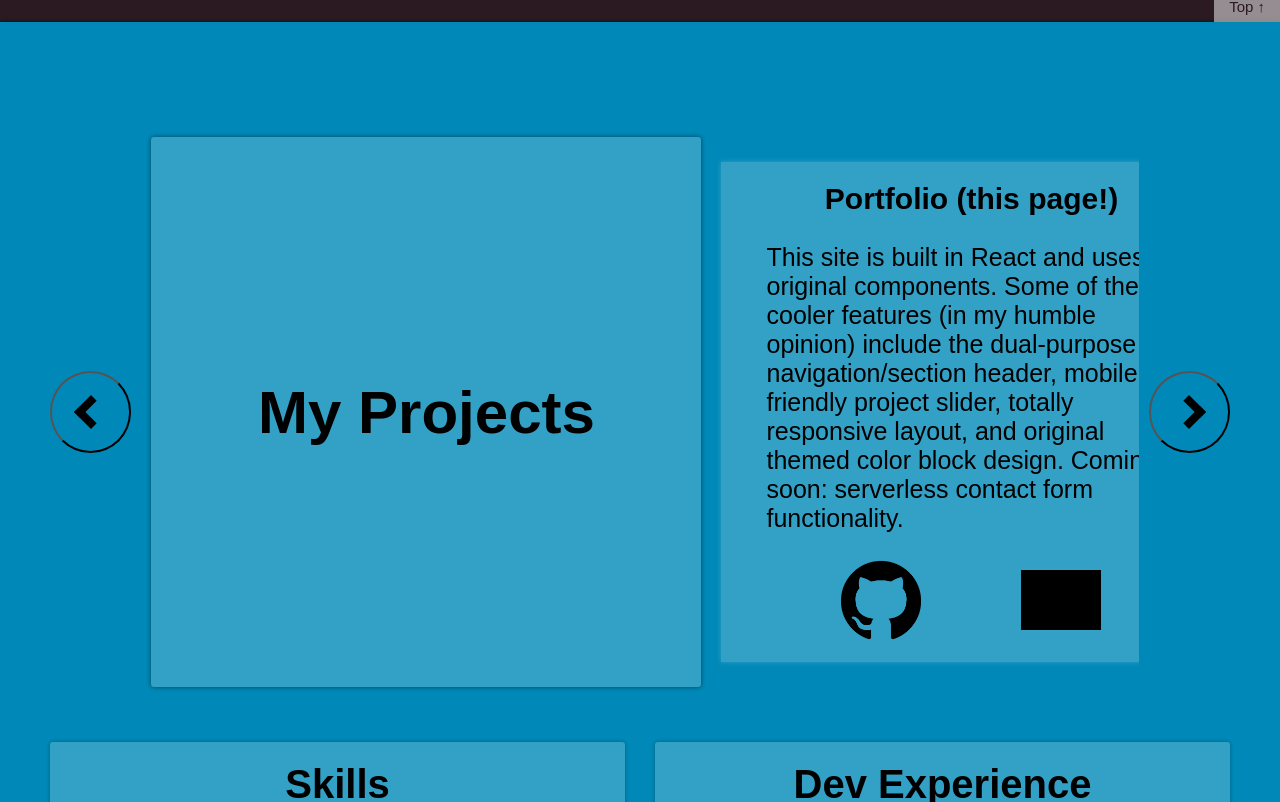
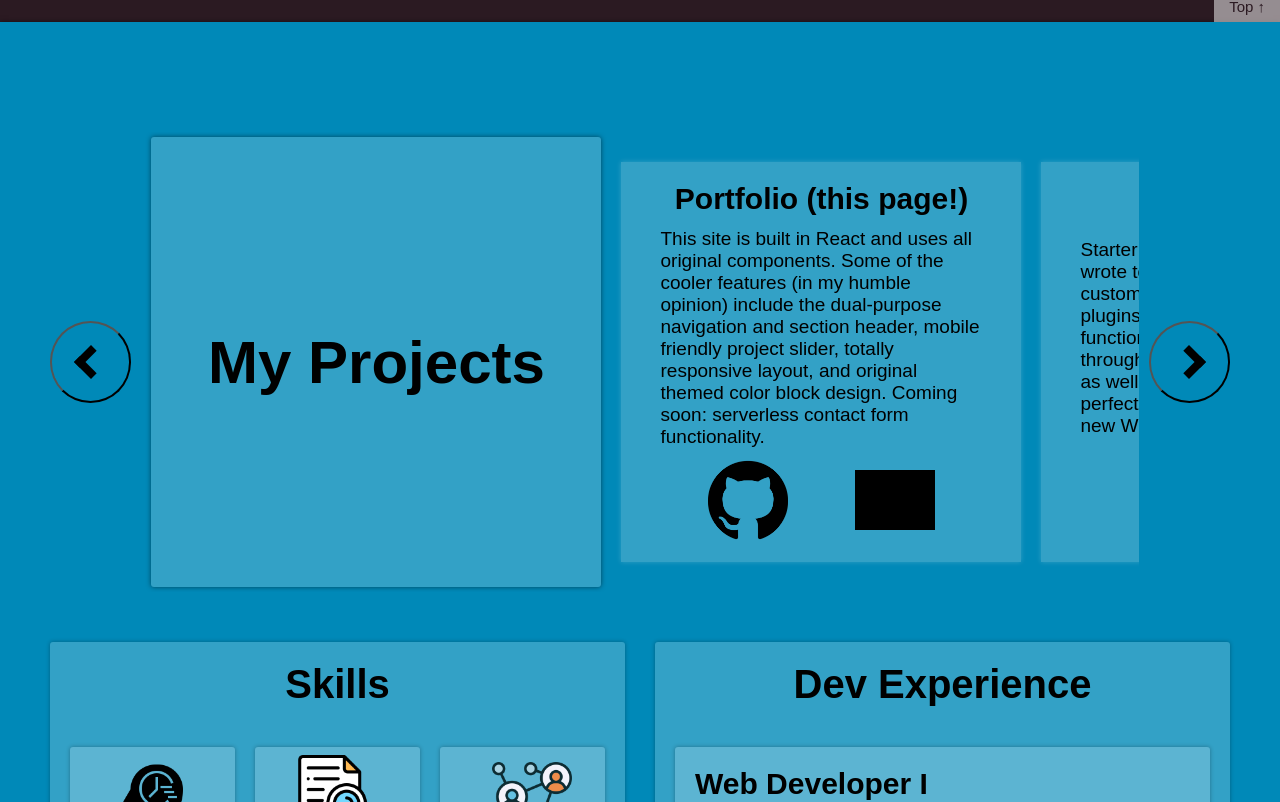
Before and after one commit to csobrien90/csobrien90.github.io, a React (Create React App) app: page / in a window 1280 px wide. Shown: the part 778-1580 px from the top of the page. Built offline with nearby package versions, Linux system fonts and the light colour scheme; grey boxes are pictures that could not be loaded; a web font is replaced by a local one.

Commit message:
small mobile improvements realized in deployment

```diff
--- a/src/cardData.json
+++ b/src/cardData.json
@@ -9,12 +9,12 @@
 		"title": "Portfolio (this page!)",
 		"prodLink": "#about",
 		"githubLink": "https://github.com/csobrien90/portfolio",
-		"description": "This site is built in React and uses all original components. Some of the cooler features (in my humble opinion) include the dual-purpose navigation/section header, mobile friendly project slider, totally responsive layout, and original themed color block design. Coming soon: serverless contact form functionality."
+		"description": "This site is built in React and uses all original components. Some of the cooler features (in my humble opinion) include the dual-purpose navigation and section header, mobile friendly project slider, totally responsive layout, and original themed color block design. Coming soon: serverless contact form functionality."
 	},
 	{
 		"title": "Starter Pack",
 		"githubLink": "https://github.com/csobrien90/starter-pack",
-		"description": "Starter Pack is a WordPress plugin I wrote to assist with devving on custom WordPress/WooCommerce themes and plugins. It provides helpful utility functions for debugging and logging throughout the development process as well as a host of security features perfect for jump starting work on any new WordPress site."
+		"description": "Starter Pack is a WordPress plugin I wrote to assist with devving on custom WordPress themes and plugins. It provides helpful utility functions for debugging and logging throughout the development process as well as a host of security features perfect for jump starting work on any new WordPress site."
 	},
 	{
 		"title": "My Music Page",
--- a/src/index.css
+++ b/src/index.css
@@ -117,7 +117,7 @@ Navigation
 	padding: .4em .8em;
 	max-height: 100%;
 	border-bottom: 2px solid var(--black);
-	background-color: rgba(255,255,255, .4);
+	background-color: rgba(255,255,255, .8);
 }
 
 .pageNav a {
@@ -321,7 +321,7 @@ Experience
 	display: flex;
 	width: 98%;
 	gap: 2em;
-	height: 560px;
+	height: 460px;
 	padding: 0 1em;
 	margin: 20px auto;
 	align-items: center;
@@ -335,9 +335,9 @@ Experience
 }
 
 .card {
-	height: 500px;
+	height: 400px;
 	min-width: 82vw;
-	padding: 4em 2em;
+	padding: 3em 1em;
 	transition: all .3s;
 	display: grid;
 	align-items: center;
@@ -347,7 +347,7 @@ Experience
 }
 
 .focus {
-	height: 550px;
+	height: 450px;
 	min-width: 82vw;
 	box-shadow: var(--shadow);
 }
@@ -358,6 +358,7 @@ Experience
 
 .card p {
 	margin: .5em 1em;
+	font-size: 1.9em;
 }
 
 .imgWrapper {
@@ -395,7 +396,7 @@ Experience
 
 .skills ul {
 	display: grid;
-	grid-template-columns: repeat(auto-fill, minmax(16em, 1fr));
+	grid-template-columns: repeat(auto-fill, minmax(12em, 1fr));
 	align-items: center;
 	justify-items: center;
 	gap: 2em;
@@ -515,7 +516,7 @@ Interests
 
 .interestCard p {
 	padding: 1em;
-	font-size: 2.2em;
+	font-size: 2em;
 }
 
 .interestCard .backgroundImg {
@@ -608,7 +609,6 @@ Connect
 	align-items: center;
 	justify-items: center;
 	justify-content: center;
-	gap: 2em;
 }
 
 .socialMediaLinks a {
@@ -690,13 +690,12 @@ Media queries
 	}
 
 	.card {
-		min-width: 500px;
+		min-width: 400px;
 		padding: 2em;
 	}
 
 	.focus {
-		min-width: 550px;
-		padding: 4.5em;
+		min-width: 450px;
 	}
 
 	.socialMediaLinks {
```
